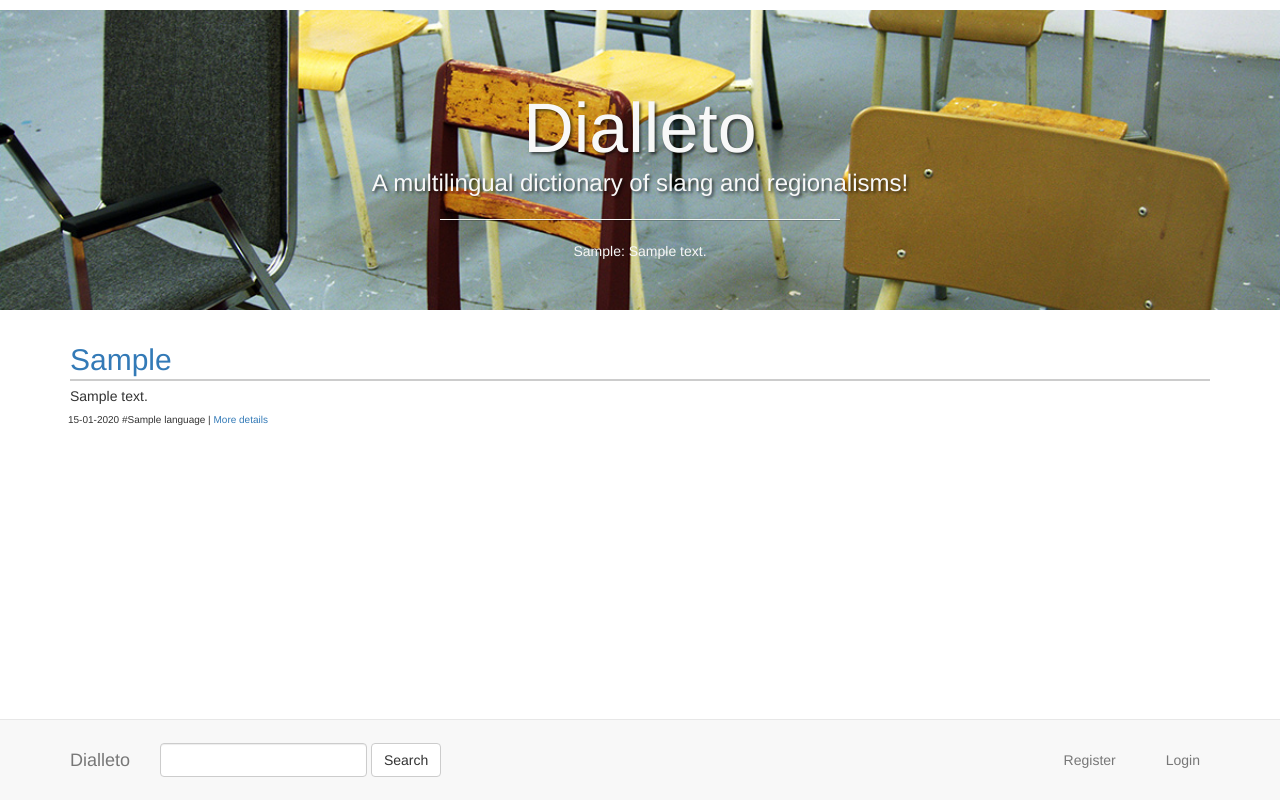
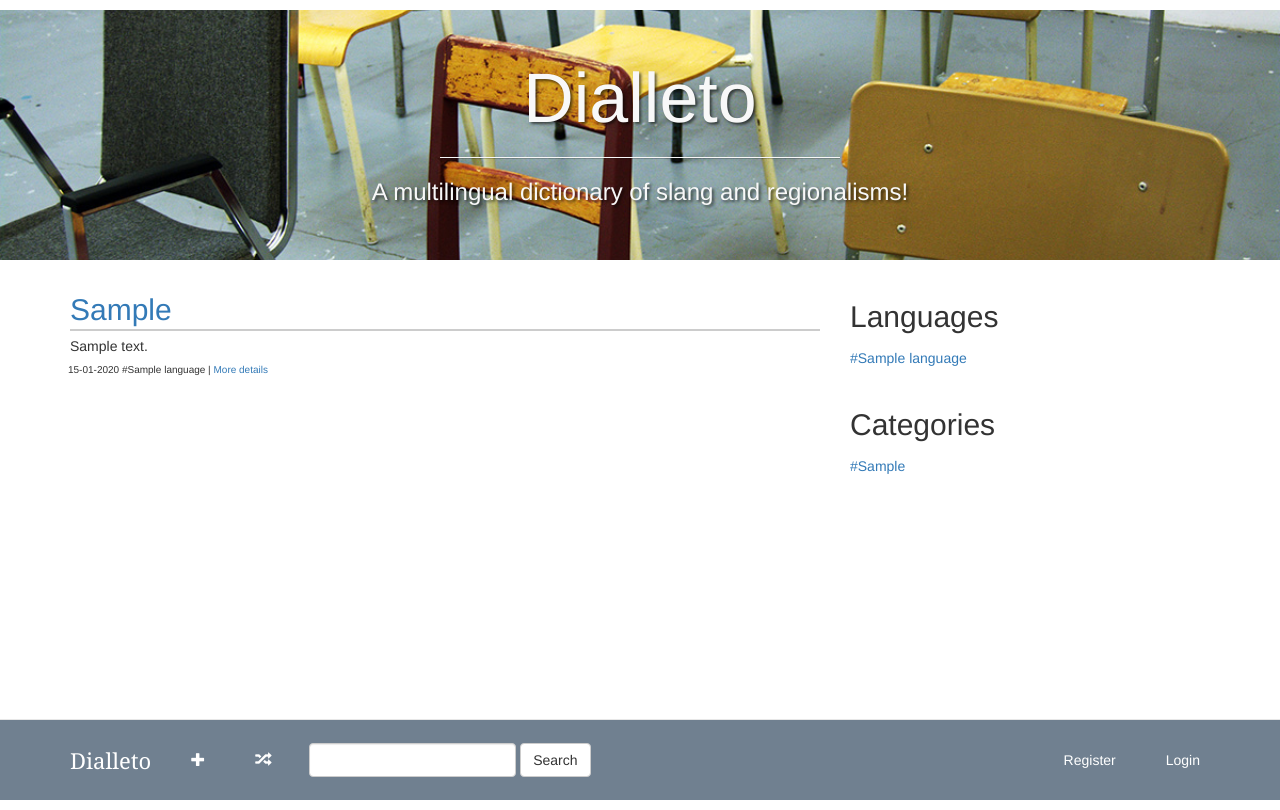
Before and after one commit to DiegoPires/dialleto, a Flask app: page / in a window 1280 px wide. Run offline with Flask 2, Linux system fonts and the light colour scheme; tables that the repository leaves empty hold one stand-in row (values such as "Sample post"); parts of the project's set-up code (start-up, migrations or seed data) failed here and were passed over; some libraries are stand-ins or nearby versions.

Commit message:
Page for category and language

```diff
--- a/app/__init__.py
+++ b/app/__init__.py
@@ -39,7 +39,7 @@ def create_app(config_name):
     from app.models.Rating import RatingType
     from app.models.Text import TextType
 
-    from app.models import Language, Word, Lexicographer, BaseMixin, Rating, Text, Word
+    from app.models import Language, Word, Lexicographer, BaseMixin, Rating, Text, Word, Tag, TagText
 
     bootstrap.init_app(app)
 
--- a/app/dictionary/views.py
+++ b/app/dictionary/views.py
@@ -11,6 +11,8 @@ from . import dictionary
 from ..models.Word import Word
 from ..models.Text import Text, TextType
 from ..models.Language import Language
+from ..models.Tag import Tag
+from ..models.TagText import TagText
 
 from .. import db
 from .forms import WordForm
@@ -18,14 +20,15 @@ from .forms import WordForm
 @dictionary.route('/')
 def index():
 
-    # take always our first word in the database: Dialleto! (unless you haven't set him up as first)
-    word = Word.query.get(1)
+    words = get_words(None, 2)
 
-    words = get_words(None)
+    languages = Language.query.all()
+    tags = Tag.query.all()
 
     return render_template('dictionary/index.html',
                            words=words,
-                           word=word,
+                           languages=languages,
+                           tags=tags,
                            title="Dialleto")
 
 @dictionary.route('/search', methods=['POST'])
@@ -99,10 +102,7 @@ def add_word():
 @dictionary.route('/word/delete/<string:word>', methods=['GET'])
 @login_required
 def delete_word(word):
-    word = Word.query.filter(Word.word == word).first()
-
-    if word is None:
-        abort(404)
+    word = Word.query.filter(Word.word == word).first_or_404()
 
     if word.created_by_id != current_user.id:
         abort(401)
@@ -115,9 +115,46 @@ def delete_word(word):
     return redirect(url_for('dictionary.index'))
 
 
-def get_words(term):
+@dictionary.route('/random')
+def random_word():
+    words = get_words(None)
+    return redirect(url_for("dictionary.word", term=words.one().word))
+
+
+@dictionary.route('/tag/<string:tag>')
+def tag(tag):
+    words = query_word().filter(Tag.tag == tag)
+    tag=Tag.query.filter(Tag.tag==tag).first_or_404()
+
+    return render_template('dictionary/tag.html',
+                           tag=tag.tag,
+                           words=words,
+                           title="Dialleto")
+
+@dictionary.route('/language/<string:language>')
+def language(language):
+    words = query_word().filter(Language.name == language)
+    language = Language.query.filter(Language.name==language).first_or_404()
+
+    return render_template('dictionary/language.html',
+                           language=language,
+                           words=words,
+                           title="Dialleto")
+
+
+def query_word():
+    words = db.session.query(Word, Text, Language, TagText, Tag) \
+        .join(Text, Text.word_id == Word.id) \
+        .join(Language, Language.id == Text.language_id) \
+        .join(TagText, Text.id == TagText.text_id) \
+        .join(Tag, Tag.id == TagText.tag_id) \
+        .order_by(Text.timestamp.desc()) \
+        .with_entities(Word.id, Word.word, Text.timestamp, Text.text, Language.name, Language.code, Word.created_by_id)
+
+    return words
+
+def get_words(term, quantity=1):
     # if we haven`t received a term to search, randomize the words
-
 
     PopularDescription = Text
     popular_description_id = db.session.query(PopularDescription.id)\
@@ -138,7 +175,7 @@ def get_words(term):
                 func.random() *
                 db.session.query(func.count(Word.id))
             )
-            ).limit(1)
+            ).limit(quantity)
 
     # otherwise use our term to search
     else:
--- a/app/static/css/style.css
+++ b/app/static/css/style.css
@@ -7,10 +7,20 @@ body, html {
 
 .contenu{ margin: 10px 0px;}
 
-.navbar-default{padding:15px;}
+.navbar-default{padding:15px; background-color:slategrey;}
+
+.navbar-brand { color:white !important;font-family: "Lucida Bright", Georgia, serif; font-size: 22px; }
+
+.navbar-default .navbar-nav li a { color: white !important; }
 
 p.copyright {
     margin: 15px 0 0;
+}
+
+.menu-right ol{
+    list-style: none;
+    margin: 0px;
+    padding:5px 0px 20px 0px;
 }
 
 .alert-info {
@@ -26,13 +36,13 @@ p.copyright {
 }
 
 .intro-header {
-    padding-top: 50px;
+    padding-top: 20px;
     padding-bottom: 50px;
     text-align: center;
     color: #f8f8f8;
     background: url(../img/intro-bg.jpg) no-repeat center center;
     background-size: cover;
-    height: 300px;
+    height: 250px;
 }
 
 .intro-message {
@@ -49,8 +59,6 @@ p.copyright {
 .intro-message > h3 {
     text-shadow: 2px 2px 3px rgba(0,0,0,0.6);
 }
-
-
 
 
 .words{
@@ -70,24 +78,15 @@ p.copyright {
     margin-bottom: 30px;
 }
 
-.words ul li h2, ul.word  li  h2 {
+.words ul li h2, ul.word  li  h2, menu-right h2 {
     border-bottom: 2px solid #cccccc;
-
-}
-.words ul li  h1, h2, h3{
     padding: 3px 0px;
     margin: 0px;
+}
 
-}
 
 ul.word {
     list-style: none;
-}
-
-
- ul.word  li  h3{
-    padding: 10px;
-    margin: 0px 0px 10px 0px;
 }
 
  ul.word  li  ol{
--- a/app/templates/base.html
+++ b/app/templates/base.html
@@ -32,6 +32,11 @@
 
         <div class="collapse navbar-collapse" id="bs-example-navbar-collapse-1">
 
+            <ul class="nav navbar-nav navbar-left">
+                <li><a href="{{ url_for('dictionary.add_word') }}"><span class="glyphicon glyphicon-plus" aria-hidden="true"></span></a></li>
+                <li><a href="{{ url_for('dictionary.random_word') }}"><span class="glyphicon glyphicon-random" aria-hidden="true"></span></a></li>
+            </ul>
+
             <form class="navbar-form navbar-left" action="{{ url_for('dictionary.search') }}" method="post" name="search">
                 <div class="form-group">
                     {{ g.search_form.hidden_tag() }}
--- a/app/templates/dictionary/index.html
+++ b/app/templates/dictionary/index.html
@@ -9,9 +9,8 @@
             <div class="col-lg-12">
                 <div class="intro-message">
                     <h1>Dialleto</h1>
-                    <h3>A multilingual dictionary of slang and regionalisms!</h3>
-                    <hr class="intro-divider">
-                    <p>{{ word.word}}: {{ word.texts.first().text }} </p>
+                    <hr class="intro-divider"><h3>A multilingual dictionary of slang and regionalisms!</h3>
+
                 </div>
             </div>
         </div>
@@ -24,6 +23,26 @@
     <br/>
     {{ utils.flashed_messages() }}
 
-   {% include '/dictionary/_words.html' %}
+    <div class="row">
+        <div class="col-md-8">
+            {% include '/dictionary/_words.html' %}
+        </div>
+        <div class="col-md-4 menu-right">
+            <h2>Languages</h2>
+            <ol>
+                {% for language in languages %}
+                    <li><a href="{{ url_for("dictionary.language", language=language.name) }}">#{{ language.name }}</a></li>
+                {% endfor %}
+            </ol>
+
+            <h2>Categories</h2>
+            <ol>
+                {% for tag in tags %}
+                    <li><a href="{{ url_for("dictionary.tag", tag=tag.tag) }}">#{{ tag.tag }}</a></li>
+                {% endfor %}
+            </ol>
+        </div>
+    </div>
+
 </div>
 {% endblock %}
--- a/app/templates/dictionary/search.html
+++ b/app/templates/dictionary/search.html
@@ -7,6 +7,7 @@
 {% block body %}
 
     <div class="container">
+        <h1>Search Result</h1>
         {% include '/dictionary/_words.html' %}
     </div>
 
```
Also changed, not shown: app/models/Tag.py (+14 -0 lines), app/models/TagText.py (+14 -0 lines), app/models/Text.py (+7 -0 lines), app/templates/dictionary/language.html (+14 -0 lines), app/templates/dictionary/tag.html (+14 -0 lines).
